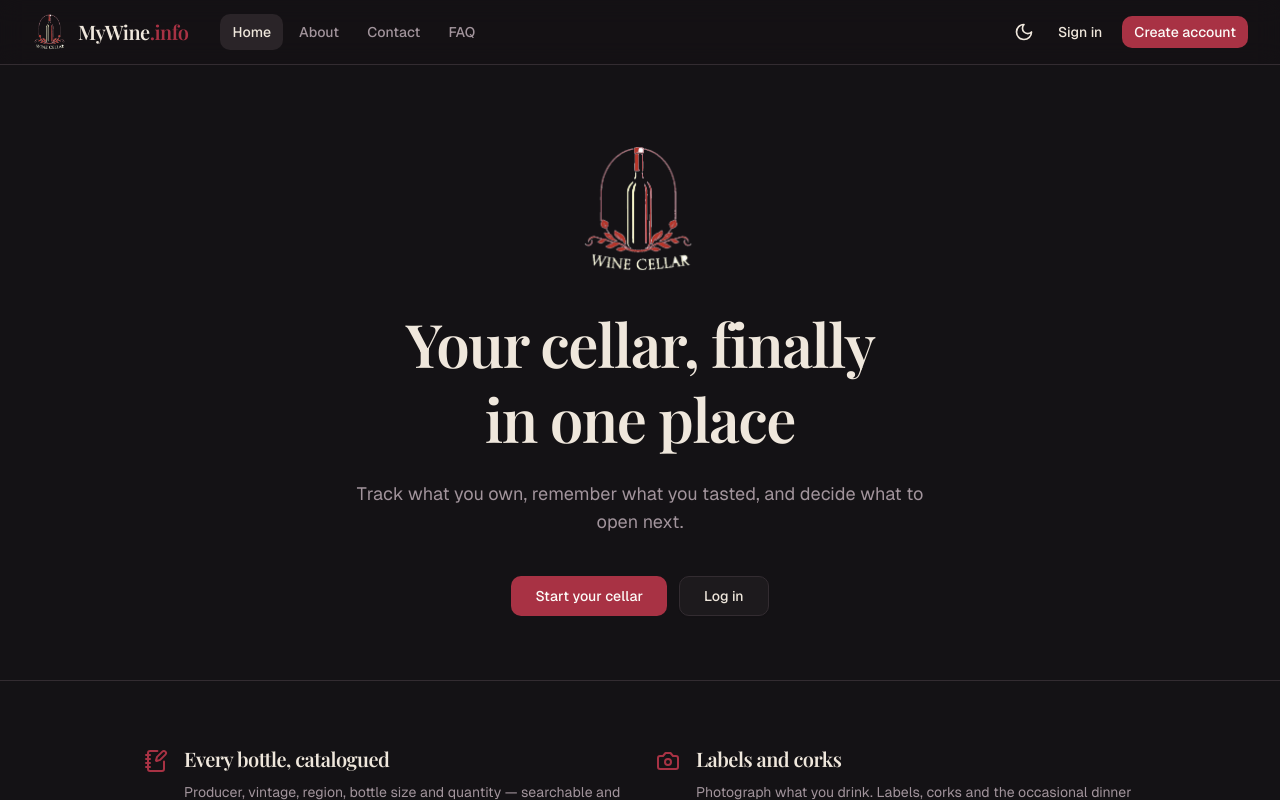
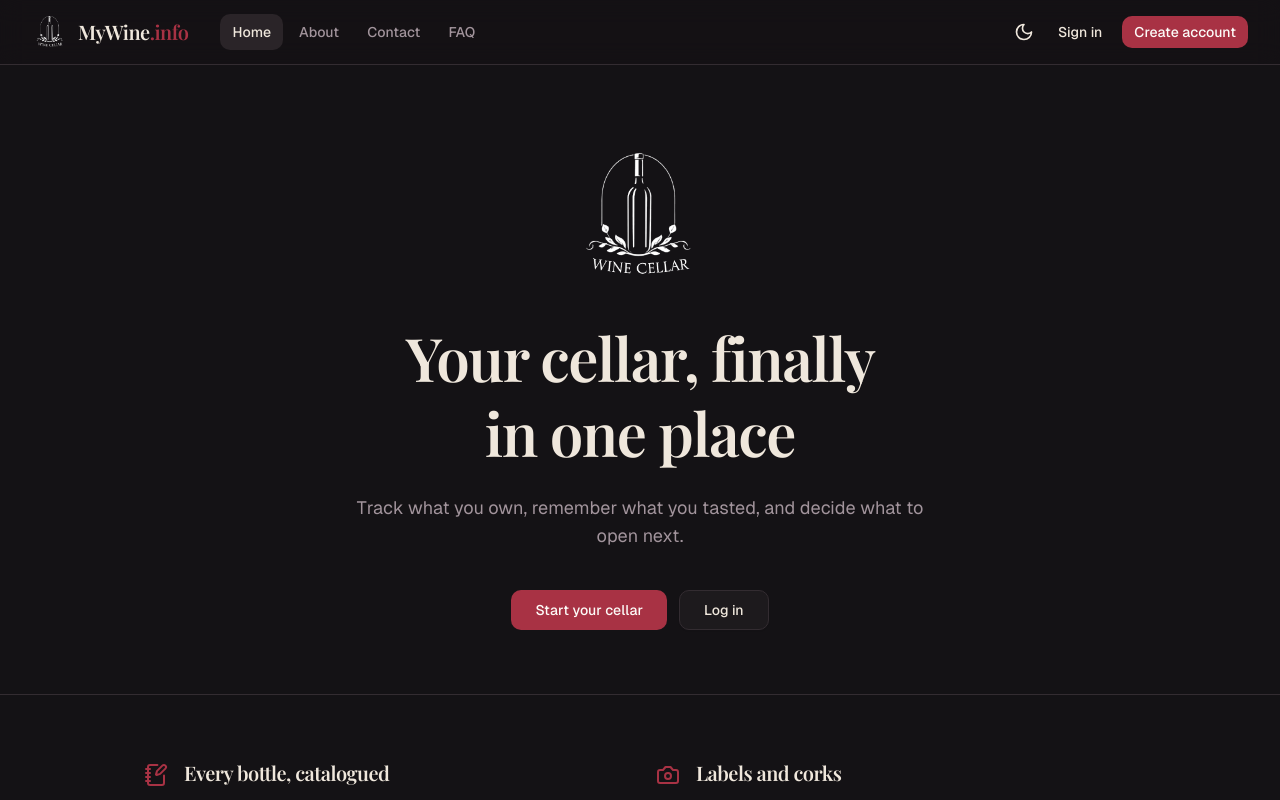
Before and after one commit to ajerni/mywine, a Next.js app: page / in a window 1280 px wide. Both pictures are taken after a click on the button "Toggle colour theme". Shown: the top 800 px of the page. Built offline with nearby package versions, Linux system fonts and the light colour scheme.

Commit message:
logos changed

```diff
--- a/src/app/page.tsx
+++ b/src/app/page.tsx
@@ -41,7 +41,7 @@ export default function Home() {
           className="mb-8 dark:hidden"
         />
         <Image
-          src="/logo_color_transparent.png"
+          src="/logo_white_transparent.png"
           alt=""
           width={120}
           height={120}
--- a/src/components/auth/AuthShell.tsx
+++ b/src/components/auth/AuthShell.tsx
@@ -23,7 +23,7 @@ export function AuthShell({ title, description, children, footer }: AuthShellPro
           className="dark:hidden"
         />
         <Image
-          src="/logo_color_transparent.png"
+          src="/logo_white_transparent.png"
           alt=""
           width={72}
           height={72}
--- a/src/components/layout/SiteHeader.tsx
+++ b/src/components/layout/SiteHeader.tsx
@@ -62,7 +62,7 @@ function Brand() {
           className="object-contain dark:hidden"
         />
         <Image
-          src="/logo_color_transparent.png"
+          src="/logo_white_transparent.png"
           alt=""
           fill
           sizes="36px"
```
Also changed, not shown: .claude/settings.json, public/logo_color_transparent.png (deleted), public/logo_white_transparent.png (added).
